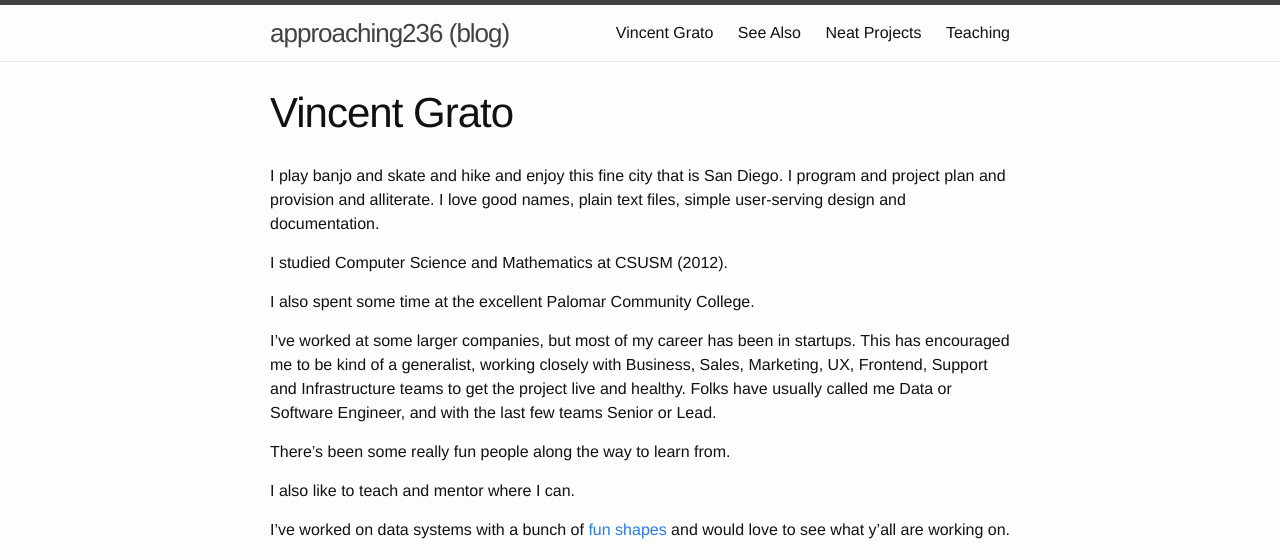
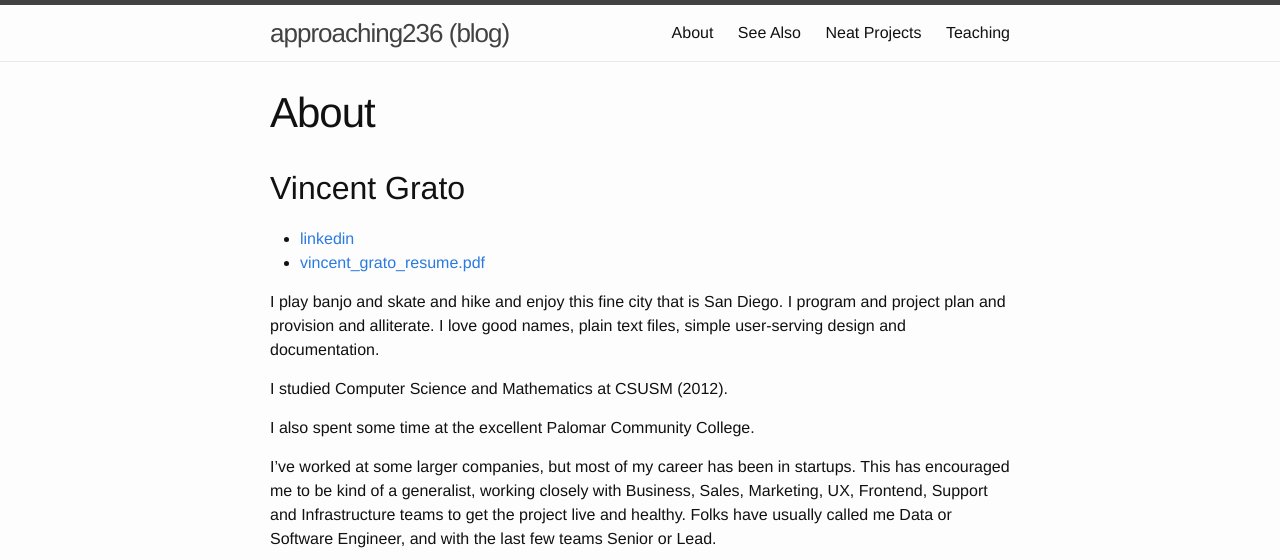
Before and after one commit to approaching236/approaching236.github.io, a Jekyll site: the page built from about.md, in a window 1280 px wide. Shown: the top 560 px of the page. Built offline with Jekyll 4.4.1, drawn with Linux system fonts in a browser that asks for light colours; some of the changed text lies outside the part shown.

Commit message:
include resume on about

```diff
--- a/about.md
+++ b/about.md
@@ -1,8 +1,14 @@
 ---
 layout: page
-title: Vincent Grato
+title: About
 permalink: /about/
 ---
+
+## Vincent Grato
+
+- [linkedin](https://www.linkedin.com/in/vgrato/)
+- [vincent\_grato\_resume.pdf](/assets/vincent_grato_2022.pdf)
+
 
 I play banjo and skate and hike and enjoy this fine city that is San Diego.
 I program and project plan and provision and alliterate.
```
Also changed, not shown: other parts of about.md (+0 -1 lines), blogroll.md (+1 -0 lines), 1 other file.
